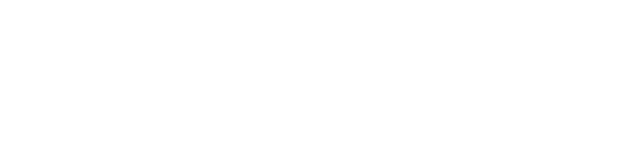
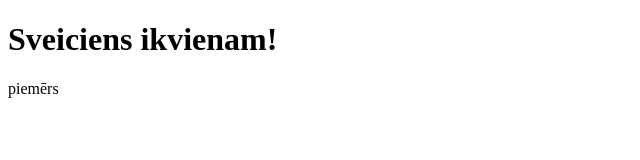
Before and after one commit to lanaivanova/atminas_spele, a plain HTML site: page index.html in a window 1280 px wide. Shown: the whole page, without its empty margins (0-640 px from the left). Drawn offline with Linux system fonts and the light colour scheme.

Commit message:
paskaidrojumi

```diff
--- a/index.html
+++ b/index.html
@@ -7,6 +7,7 @@
     <title>StartIT piemers</title>
 </head>
 <body>
-
+    <h1>Sveiciens ikvienam!</h1>
+    <p>piemērs</p>
 </body>
 </html>
```
Also changed, not shown: 1 other file.
